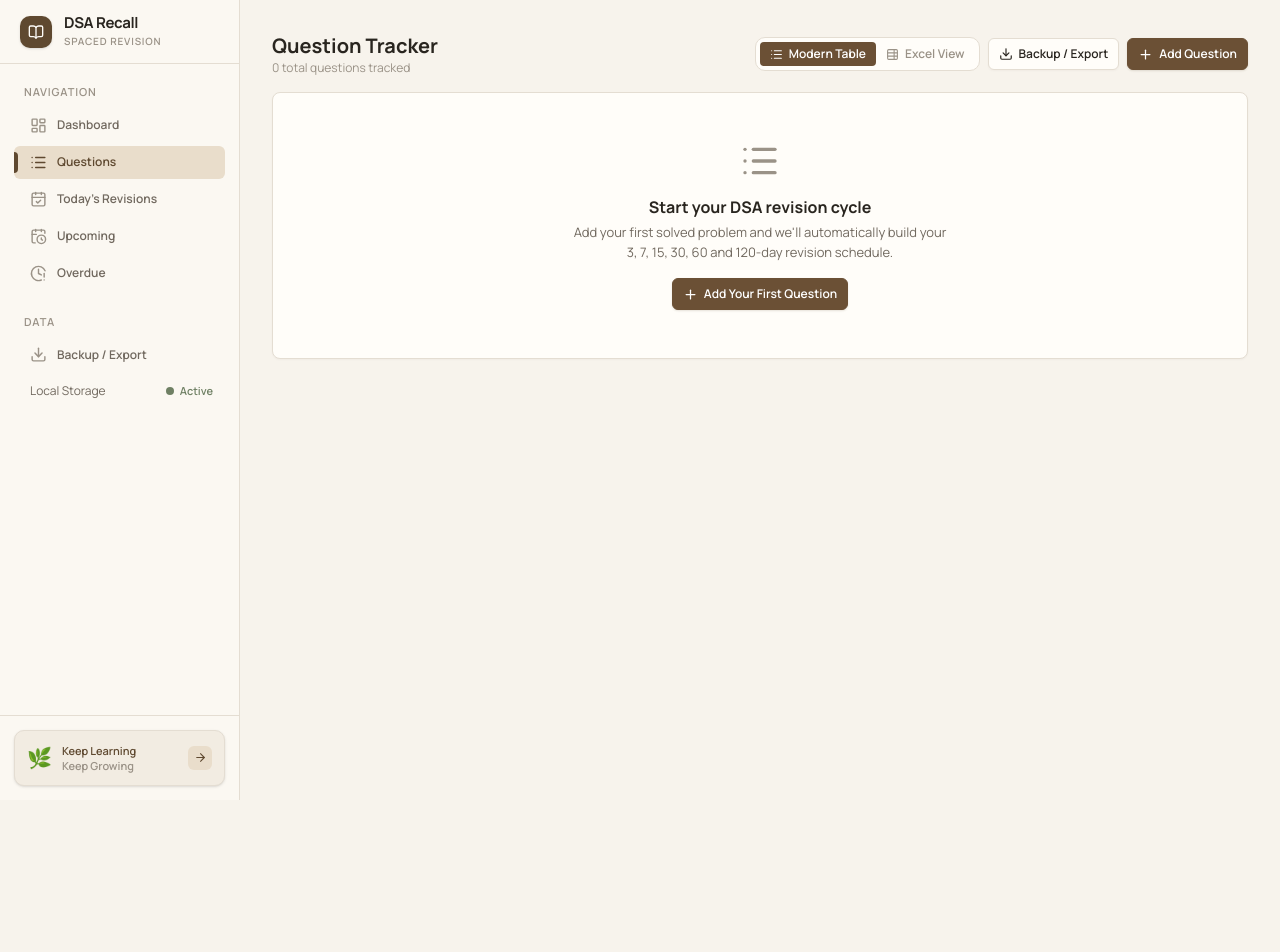
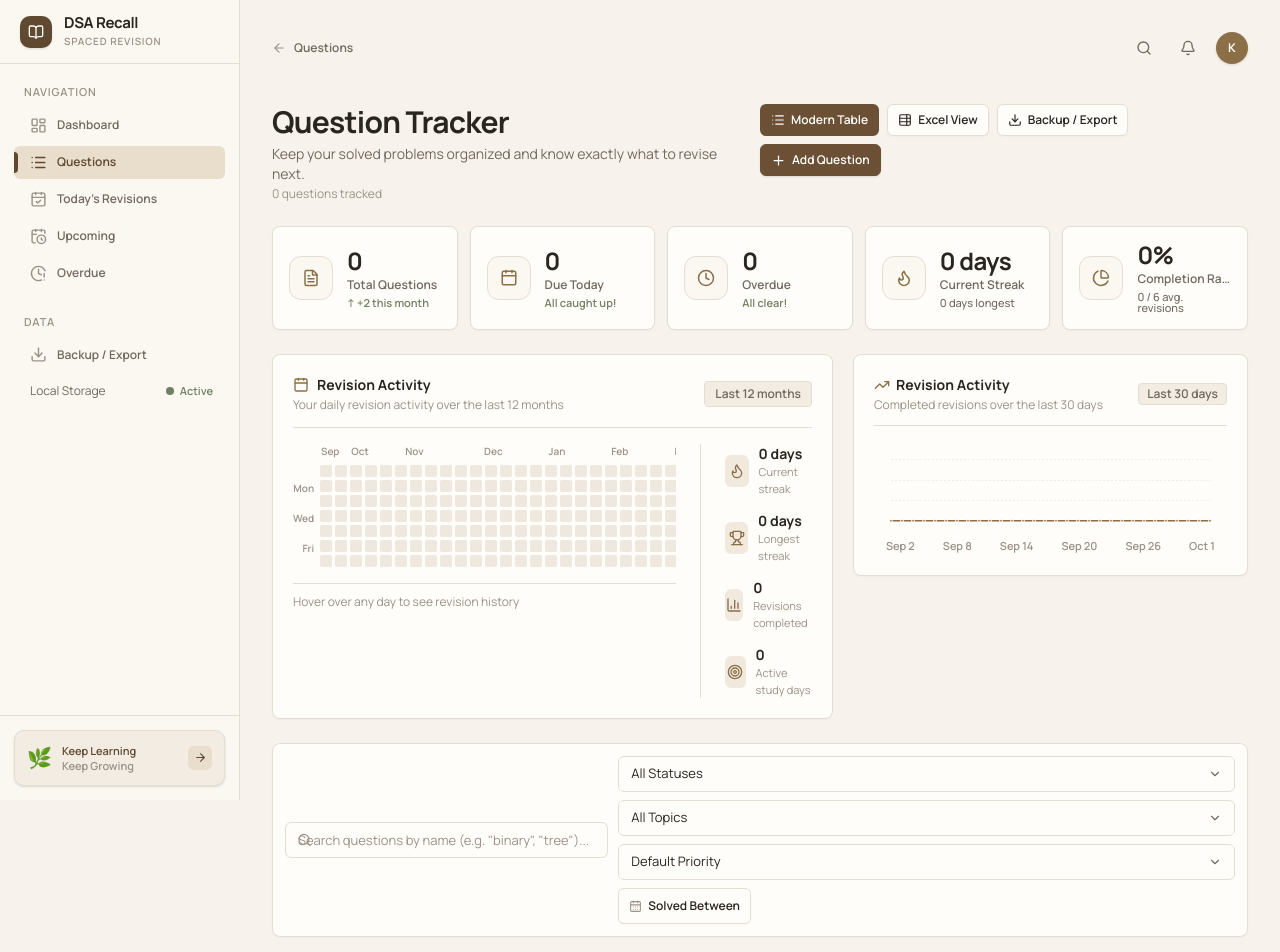
Before and after one commit to MdKasif0/DSARecall, a Next.js app: page /questions in a window 1280 px wide. Shown: the top 952 px of the page. Before the commit the page ends 800 px from the top, so only its background shows below. Built offline with nearby package versions, Linux system fonts and the light colour scheme.

Commit message:
feat: add analytics metrics cards, top bar, and visual stats to questions page

```diff
--- a/src/app/questions/page.tsx
+++ b/src/app/questions/page.tsx
@@ -10,6 +10,12 @@ import {
   Download,
   Filter,
   X,
+  FileText,
+  Calendar,
+  Clock,
+  Flame,
+  PieChart,
+  CalendarDays,
 } from 'lucide-react';
 import { useQuestions } from '@/lib/context';
 import QuestionsTable from '@/components/QuestionsTable';
@@ -18,10 +24,17 @@ import QuestionCard from '@/components/QuestionCard';
 import EmptyState from '@/components/EmptyState';
 import ConfirmDialog from '@/components/ConfirmDialog';
 import ImportExportModal from '@/components/ImportExportModal';
+import RevisionHeatmap from '@/components/RevisionHeatmap';
+import ActivityChart from '@/components/ActivityChart';
+import StatCard from '@/components/StatCard';
+import TopBar from '@/components/TopBar';
 import { openAddModal, openEditModal } from '@/lib/events';
-import { isDueToday, isOverdue, sortQuestions, getNextRevision } from '@/lib/dates';
+import { isDueToday, isOverdue, sortQuestions, getNextRevision, getTodayISO } from '@/lib/dates';
+import { computeActivityStats } from '@/lib/analytics';
 import {
   COMMON_TOPICS,
+  REVISION_INTERVALS,
+  REVISION_KEYS,
   type QuestionStatus,
   type SortOption,
 } from '@/lib/types';
@@ -30,7 +43,7 @@ type FilterType = 'all' | 'dueToday' | 'overdue' | 'upcoming' | QuestionStatus;
 type ViewMode = 'modern' | 'spreadsheet';
 
 export default function QuestionsPage() {
-  const { questions, recordsMap, isLoaded, deleteQuestion } = useQuestions();
+  const { questions, records, recordsMap, isLoaded, deleteQuestion } = useQuestions();
 
   // View state
   const [viewMode, setViewMode] = useState<ViewMode>('modern');
@@ -40,6 +53,7 @@ export default function QuestionsPage() {
   const [startDate, setStartDate] = useState('');
   const [endDate, setEndDate] = useState('');
   const [sortBy, setSortBy] = useState<SortOption>('default');
+  const [dateRangeOpen, setDateRangeOpen] = useState(false);
 
   // Modals
   const [deleteId, setDeleteId] = useState<string | null>(null);
@@ -53,6 +67,43 @@ export default function QuestionsPage() {
     });
     return Array.from(set).sort();
   }, [questions]);
+
+  // Compute analytics stats for heatmap and chart
+  const stats = useMemo(() => {
+    return computeActivityStats(records, questions);
+  }, [records, questions]);
+
+  // Metrics
+  const today = getTodayISO();
+  let dueTodayCount = 0;
+  let overdueCount = 0;
+  let completedCount = 0;
+  const totalPossible = questions.length * 6;
+
+  for (const q of questions) {
+    let qDone = 0;
+    for (const interval of REVISION_INTERVALS) {
+      const rec = recordsMap.get(`${q.id}_${interval}`);
+      if (rec?.completed) {
+        completedCount++;
+        qDone++;
+        continue;
+      }
+      const d = q[REVISION_KEYS[interval]];
+      if (d === today) {
+        dueTodayCount++;
+      } else if (d < today) {
+        overdueCount++;
+      }
+    }
+    if (qDone === 6) {
+      // fully completed
+    }
+  }
+
+  const completionPct =
+    totalPossible > 0 ? Math.round((completedCount / totalPossible) * 100) : 0;
+  const avgRevisions = questions.length > 0 ? (completedCount / questions.length).toFixed(1) : '0';
 
   if (!isLoaded) {
     return (
@@ -124,47 +175,57 @@ export default function QuestionsPage() {
     setStartDate('');
     setEndDate('');
     setSortBy('default');
+    setDateRangeOpen(false);
   };
 
   return (
-    <div className="space-y-4">
-      {/* Page Header */}
-      <div className="flex flex-col gap-3 sm:flex-row sm:items-center sm:justify-between">
+    <div className="space-y-6">
+      {/* Top Bar with Breadcrumb and Profile */}
+      <TopBar onSearchClick={() => document.getElementById('search-input')?.focus()} />
+
+      {/* Editorial Header matching Screenshot */}
+      <div className="flex flex-col gap-4 lg:flex-row lg:items-start lg:justify-between">
         <div>
-          <h1 className="text-xl font-bold text-text">Question Tracker</h1>
-          <p className="text-xs text-text-muted">
-            {questions.length} total question{questions.length !== 1 ? 's' : ''} tracked
+          <h1 className="text-2xl sm:text-3xl font-bold tracking-tight text-text">
+            Question Tracker
+          </h1>
+          <p className="text-sm text-text-secondary mt-1">
+            Keep your solved problems organized and know exactly what to revise next.
+          </p>
+          <p className="text-xs text-text-muted mt-0.5">
+            {questions.length} question{questions.length !== 1 ? 's' : ''} tracked
           </p>
         </div>
 
-        <div className="flex items-center gap-2">
-          {/* View Mode Toggle */}
-          <div className="hide-mobile flex items-center rounded-lg border border-border bg-surface p-1">
+        {/* Action Buttons */}
+        <div className="flex flex-wrap items-center gap-2 self-start">
+          {/* Modern Table Toggle */}
           <button
-              className={`flex items-center gap-1.5 rounded px-2.5 py-1 text-xs font-semibold transition-colors ${
+            className={`btn btn-sm ${
               viewMode === 'modern'
-                  ? 'bg-primary text-white shadow-none'
-                  : 'text-text-muted hover:text-text'
+                ? 'bg-[#6B5035] text-white hover:bg-[#57412C] border-[#6B5035]'
+                : 'btn-secondary text-text-secondary'
             }`}
             onClick={() => setViewMode('modern')}
             title="Modern Table with Progress and Next Revision"
           >
-              <List size={13} />
-              Modern Table
+            <List size={14} />
+            <span>Modern Table</span>
           </button>
+
+          {/* Excel View Toggle */}
           <button
-              className={`flex items-center gap-1.5 rounded px-2.5 py-1 text-xs font-semibold transition-colors ${
+            className={`btn btn-sm ${
               viewMode === 'spreadsheet'
-                  ? 'bg-primary text-white shadow-none'
-                  : 'text-text-muted hover:text-text'
+                ? 'bg-[#6B5035] text-white hover:bg-[#57412C] border-[#6B5035]'
+                : 'btn-secondary text-text-secondary'
             }`}
             onClick={() => setViewMode('spreadsheet')}
             title="Original Excel Spreadsheet View with all 6 intervals"
           >
-              <TableProperties size={13} />
-              Excel View
+            <TableProperties size={14} />
+            <span>Excel View</span>
           </button>
-          </div>
 
           {/* Backup / Export */}
           <button
@@ -173,31 +234,87 @@ export default function QuestionsPage() {
             title="Import or Export Tracker Data"
           >
             <Download size={14} />
-            <span className="hide-mobile">Backup / Export</span>
+            <span>Backup / Export</span>
           </button>
 
           {/* Add Question */}
-          <button className="btn btn-primary btn-sm" onClick={openAddModal}>
+          <button
+            className="btn btn-primary btn-sm"
+            onClick={openAddModal}
+            title="Add a new solved DSA problem"
+          >
             <Plus size={15} />
-            Add Question
+            <span>Add Question</span>
           </button>
         </div>
       </div>
 
-      {/* Filter and Search Bar */}
-      {questions.length > 0 && (
-        <div className="card p-3 space-y-3">
-          <div className="flex flex-col sm:flex-row items-stretch sm:items-center gap-2.5 justify-between">
+      {/* Top 5 Metric Cards */}
+      <div className="grid grid-cols-2 gap-3 sm:grid-cols-3 lg:grid-cols-5">
+        <StatCard
+          label="Total Questions"
+          value={questions.length}
+          icon={<FileText size={18} />}
+          trend="↑ +2 this month"
+          trendType="success"
+        />
+        <StatCard
+          label="Due Today"
+          value={dueTodayCount}
+          icon={<Calendar size={18} />}
+          trend={dueTodayCount > 0 ? 'Keep going!' : 'All caught up!'}
+          trendType={dueTodayCount > 0 ? 'warning' : 'success'}
+        />
+        <StatCard
+          label="Overdue"
+          value={overdueCount}
+          icon={<Clock size={18} />}
+          trend={overdueCount > 0 ? `${overdueCount} need review` : 'All clear!'}
+          trendType={overdueCount > 0 ? 'danger' : 'success'}
+        />
+        <StatCard
+          label="Current Streak"
+          value={`${stats.currentStreak} day${stats.currentStreak !== 1 ? 's' : ''}`}
+          icon={<Flame size={18} />}
+          trend={`${stats.longestStreak} days longest`}
+          trendType="neutral"
+        />
+        <StatCard
+          label="Completion Rate"
+          value={`${completionPct}%`}
+          icon={<PieChart size={18} />}
+          trend={`${avgRevisions} / 6 avg. revisions`}
+          trendType="neutral"
+        />
+      </div>
+
+      {/* Revision Activity Heatmap & 30-Day Activity Chart Side-by-Side */}
+      <div className="grid grid-cols-1 lg:grid-cols-12 gap-5 items-start">
+        {/* Heatmap & Streak Summary (7 cols on large screens) */}
+        <div className="lg:col-span-7">
+          <RevisionHeatmap stats={stats} />
+        </div>
+
+        {/* 30-Day Timeline Chart (5 cols on large screens) */}
+        <div className="lg:col-span-5">
+          <ActivityChart data={stats.last30Days} />
+        </div>
+      </div>
+
+      {/* Compact Single-Line Filter Toolbar matching Screenshot */}
+      <div className="card p-3">
+        <div className="flex flex-col lg:flex-row items-stretch lg:items-center gap-2.5 justify-between">
           {/* Search Input */}
-            <div className="relative flex-1 min-w-[220px]">
+          <div className="relative flex-1 min-w-[240px]">
             <Search
               size={15}
-                className="absolute left-3 top-1/2 -translate-y-1/2 text-text-muted"
+              className="absolute left-3 top-1/2 -translate-y-1/2 text-text-muted pointer-events-none"
             />
             <input
+              id="search-input"
               type="text"
-                className="input pl-9 text-xs h-9"
-                placeholder="Search questions by name (e.g. 'binary', 'tree')..."
+              className="input pl-9 pr-8 text-xs h-9"
+              placeholder='Search questions by name (e.g. "binary", "tree")...'
               value={search}
               onChange={(e) => setSearch(e.target.value)}
             />
@@ -205,6 +322,7 @@ export default function QuestionsPage() {
               <button
                 className="absolute right-2.5 top-1/2 -translate-y-1/2 text-text-muted hover:text-text"
                 onClick={() => setSearch('')}
+                aria-label="Clear search"
               >
                 <X size={13} />
               </button>
@@ -213,13 +331,12 @@ export default function QuestionsPage() {
 
           {/* Quick Filter dropdowns */}
           <div className="flex flex-wrap items-center gap-2">
-              {/* Status / Category Filter */}
-              <div className="flex items-center gap-1.5">
-                <span className="text-xs text-text-muted hide-mobile">Filter:</span>
+            {/* Status Filter */}
             <select
-                  className="select text-xs py-1 px-2.5 h-9 w-auto min-w-[130px]"
+              className="select text-xs py-1 px-2.5 h-9 w-auto min-w-[125px]"
               value={filterType}
               onChange={(e) => setFilterType(e.target.value as FilterType)}
+              aria-label="Filter by status"
             >
               <option value="all">All Statuses</option>
               <option value="dueToday">Due Today</option>
@@ -229,31 +346,34 @@ export default function QuestionsPage() {
               <option value="In Progress">In Progress</option>
               <option value="Completed">Completed</option>
             </select>
-              </div>
 
             {/* Topic Filter */}
-              {(availableTopics.length > 0 || COMMON_TOPICS.length > 0) && (
             <select
               className="select text-xs py-1 px-2.5 h-9 w-auto min-w-[120px]"
               value={topicFilter}
               onChange={(e) => setTopicFilter(e.target.value)}
+              aria-label="Filter by topic"
             >
               <option value="all">All Topics</option>
-                  {availableTopics.map((t) => (
+              {availableTopics.length > 0
+                ? availableTopics.map((t) => (
+                    <option key={t} value={t}>
+                      {t}
+                    </option>
+                  ))
+                : COMMON_TOPICS.map((t) => (
                     <option key={t} value={t}>
                       {t}
                     </option>
                   ))}
             </select>
-              )}
 
-              {/* Sort By */}
-              <div className="flex items-center gap-1.5">
-                <ArrowUpDown size={13} className="text-text-muted hide-mobile" />
+            {/* Priority / Sort By */}
             <select
-                  className="select text-xs py-1 px-2.5 h-9 w-auto min-w-[140px]"
+              className="select text-xs py-1 px-2.5 h-9 w-auto min-w-[135px]"
               value={sortBy}
               onChange={(e) => setSortBy(e.target.value as SortOption)}
+              aria-label="Sort order"
             >
               <option value="default">Default Priority</option>
               <option value="name-asc">Name (A → Z)</option>
@@ -263,14 +383,41 @@ export default function QuestionsPage() {
               <option value="next-revision">Next Revision</option>
               <option value="status">Status</option>
             </select>
-              </div>
+
+            {/* Solved Between Date Button / Dropdown Toggle */}
+            <button
+              className={`btn btn-secondary btn-sm h-9 text-xs px-2.5 ${
+                startDate || endDate ? 'border-[#8B6F47] text-[#5F4930]' : ''
+              }`}
+              onClick={() => setDateRangeOpen(!dateRangeOpen)}
+              title="Filter by Solved Date"
+            >
+              <CalendarDays size={13} className="text-text-muted" />
+              <span>
+                {startDate || endDate
+                  ? `${startDate || 'Start'} → ${endDate || 'End'}`
+                  : 'Solved Between'}
+              </span>
+            </button>
+
+            {/* Reset Filters if Active */}
+            {hasActiveFilters && (
+              <button
+                className="btn btn-ghost btn-sm h-9 text-xs text-[#A65D50] hover:bg-[#F4E4DF] px-2 flex items-center gap-1"
+                onClick={resetFilters}
+                title="Reset all filters"
+              >
+                <X size={13} />
+                <span>Reset</span>
+              </button>
+            )}
           </div>
         </div>
 
-          {/* Date range row */}
-          <div className="flex flex-wrap items-center justify-between gap-2 border-t border-border pt-2 text-xs">
-            <div className="flex flex-wrap items-center gap-2">
-              <span className="text-text-muted font-medium">Solved Between:</span>
+        {/* Collapsible Date Range Input Row */}
+        {dateRangeOpen && (
+          <div className="mt-2.5 pt-2.5 border-t border-border flex flex-wrap items-center gap-2 text-xs">
+            <span className="text-text-secondary font-medium">Solved Between:</span>
             <input
               type="date"
               className="input py-1 px-2 h-7 text-xs w-auto"
@@ -286,32 +433,32 @@ export default function QuestionsPage() {
               onChange={(e) => setEndDate(e.target.value)}
               title="End Date"
             />
-            </div>
-
-            {hasActiveFilters && (
+            {(startDate || endDate) && (
               <button
-                className="text-xs text-primary hover:underline flex items-center gap-1"
-                onClick={resetFilters}
+                className="text-xs text-text-muted hover:text-text ml-1"
+                onClick={() => {
+                  setStartDate('');
+                  setEndDate('');
+                }}
               >
-                <X size={12} />
-                Clear Filters
+                Clear date range
               </button>
             )}
           </div>
+        )}
       </div>
-      )}
 
       {/* Main Content Area */}
       {questions.length === 0 ? (
         <div className="card">
           <EmptyState
             icon={<List size={40} />}
-            title="Start your DSA revision cycle"
-            description="Add your first solved problem and we'll automatically build your 3, 7, 15, 30, 60 and 120-day revision schedule."
+            title="Start your revision journey"
+            description="Add your first solved DSA problem and DSA Recall will automatically build your 3, 7, 15, 30, 60 and 120-day revision schedule."
             action={
               <button className="btn btn-primary btn-sm" onClick={openAddModal}>
                 <Plus size={15} />
-                Add Your First Question
+                Add Question
               </button>
             }
           />
@@ -320,8 +467,8 @@ export default function QuestionsPage() {
         <div className="card">
           <EmptyState
             icon={<Filter size={40} />}
-            title="No matching questions"
-            description="No questions match your current search, topic, or date filters."
+            title="No questions match your search"
+            description="Try adjusting your search query, status, or date filters."
             action={
               <button className="btn btn-secondary btn-sm" onClick={resetFilters}>
                 Reset All Filters
@@ -331,31 +478,6 @@ export default function QuestionsPage() {
         </div>
       ) : (
         <>
-          {/* Mobile view switch header */}
-          <div className="show-mobile-only flex items-center justify-between pb-1">
-            <span className="text-xs font-semibold text-text">
-              Showing {sorted.length} question{sorted.length !== 1 ? 's' : ''}
-            </span>
-            <div className="flex items-center rounded border border-border bg-surface p-0.5">
-              <button
-                className={`px-2 py-0.5 text-xs font-semibold ${
-                  viewMode === 'modern' ? 'bg-primary text-white rounded' : 'text-text-muted'
-                }`}
-                onClick={() => setViewMode('modern')}
-              >
-                Cards
-              </button>
-              <button
-                className={`px-2 py-0.5 text-xs font-semibold ${
-                  viewMode === 'spreadsheet' ? 'bg-primary text-white rounded' : 'text-text-muted'
-                }`}
-                onClick={() => setViewMode('spreadsheet')}
-              >
-                Excel Grid
-              </button>
-            </div>
-          </div>
-
           {/* Desktop Table View */}
           <div className="hide-mobile">
             {viewMode === 'modern' ? (
```
Lines whose indentation alone changed are shown as unchanged.
